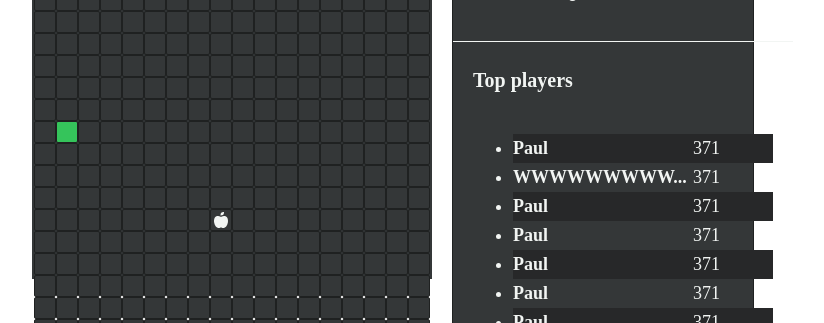
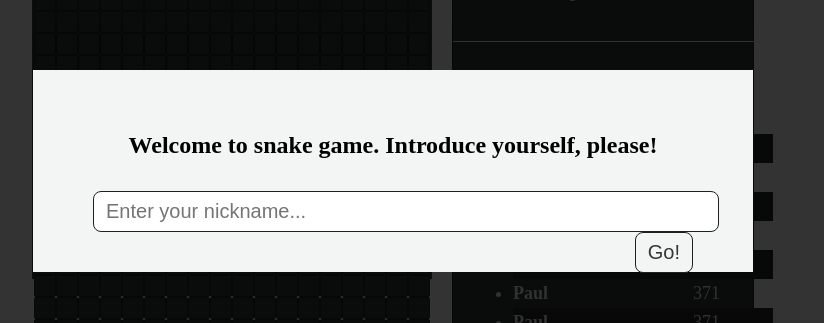
Before and after one commit to MKuzich/snake-game, a React (Create React App) app: page / in a window 1280 px wide. Shown: the part 229-552 px from the top of the page, without its empty margins (247-1071 px from the left). Built offline with nearby package versions, Linux system fonts and the light colour scheme.

Commit message:
add nickname modal

```diff
--- a/public/index.html
+++ b/public/index.html
@@ -60,6 +60,7 @@
   <body>
     <noscript>You need to enable JavaScript to run this app.</noscript>
     <div id="root"></div>
+    <div id="modal-root"></div>
     <!--
       This HTML file is a template.
       If you open it directly in the browser, you will see an empty page.
--- a/src/components/App.jsx
+++ b/src/components/App.jsx
@@ -5,11 +5,13 @@ import { Container } from './Container/Container';
 import { SideBar } from './SideBar/SideBar';
 import { TitleBar } from './TitleBar/TitleBar';
 import { TopPlayers } from './TopPlayers/TopPlayers';
+import { NicknameModal } from './NicknameModal/NicknameModal';
 
 export const App = () => {
   const [score, setScore] = useState(0);
   const [nickname, setNickname] = useState('Player');
   const [isActive, setIsActive] = useState(true);
+  const [showModal, setShowModal] = useState(true);
 
   const changeScore = value => {
     setScore(value);
@@ -36,6 +38,12 @@ export const App = () => {
           <TopPlayers />
         </SideBar>
       </Container>
+      {showModal && (
+        <NicknameModal
+          closeModal={() => setShowModal(null)}
+          setNickname={setNickname}
+        />
+      )}
     </>
   );
 };
--- /dev/null
+++ b/src/components/NicknameModal/NicknameModal.jsx
@@ -0,0 +1,51 @@
+import {
+  Overlay,
+  ModalWindow,
+  Title,
+  Input,
+  Form,
+  Button,
+} from './NicknameModal.styled';
+import { useEffect } from 'react';
+import { createPortal } from 'react-dom';
+
+const modalRoot = document.querySelector('#modal-root');
+
+export const NicknameModal = ({ closeModal, setNickname }) => {
+  useEffect(() => {
+    const handleKeyDown = e => {
+      if (e.code === 'Escape') {
+        closeModal();
+      }
+    };
+    window.addEventListener('keydown', handleKeyDown);
+    return () => {
+      window.removeEventListener('keydown', handleKeyDown);
+    };
+  }, [closeModal]);
+
+  const handleBackdropClick = e => {
+    if (e.target === e.currentTarget) {
+      closeModal();
+    }
+  };
+
+  const onSubmitHandler = e => {
+    e.preventDefault();
+    setNickname(e.target.elements.nickname.value);
+    closeModal();
+  };
+
+  return createPortal(
+    <Overlay onClick={handleBackdropClick}>
+      <ModalWindow>
+        <Title>Welcome to snake game. Introduce yourself, please!</Title>
+        <Form onSubmit={onSubmitHandler}>
+          <Input name="nickname" placeholder="Enter your nickname..." />
+          <Button type="submit">Go!</Button>
+        </Form>
+      </ModalWindow>
+    </Overlay>,
+    modalRoot
+  );
+};
--- /dev/null
+++ b/src/components/NicknameModal/NicknameModal.styled.jsx
@@ -0,0 +1,65 @@
+import styled from 'styled-components';
+
+export const Overlay = styled.div`
+  position: fixed;
+  top: 0;
+  left: 0;
+  width: 100vw;
+  height: 100vh;
+  display: flex;
+  justify-content: center;
+  align-items: center;
+  background-color: rgba(0, 0, 0, 0.8);
+  z-index: 1200;
+`;
+
+export const ModalWindow = styled.div`
+  width: 600px;
+  padding: 40px 60px;
+  background-color: #f2f5f3;
+`;
+
+export const Title = styled.h2`
+  text-align: center;
+  font-size: 24px;
+  line-height: 1.3;
+  margin-bottom: 30px;
+`;
+
+export const Input = styled.input`
+  font-size: 20px;
+  border: 1px solid #1f2121;
+  border-radius: 8px;
+  padding: 8px 12px;
+  width: 100%;
+  transition: color 250ms cubic-bezier(0.4, 0, 0.2, 1),
+    background-color 250ms cubic-bezier(0.4, 0, 0.2, 1);
+  :hover,
+  :focus {
+    outline: none;
+  }
+`;
+
+export const Form = styled.form`
+  position: relative;
+  width: 100%;
+`;
+
+export const Button = styled.button`
+  position: absolute;
+  right: 0;
+  border: 1px solid #1f2121;
+  border-radius: 8px;
+  font-size: 20px;
+  padding: 8px 12px;
+  color: #343738;
+  background-color: #f2f5f3;
+  cursor: pointer;
+  transition: color 250ms cubic-bezier(0.4, 0, 0.2, 1),
+    background-color 250ms cubic-bezier(0.4, 0, 0.2, 1);
+  :hover,
+  :focus {
+    color: #f2f5f3;
+    background-color: #343738;
+  }
+`;
```
